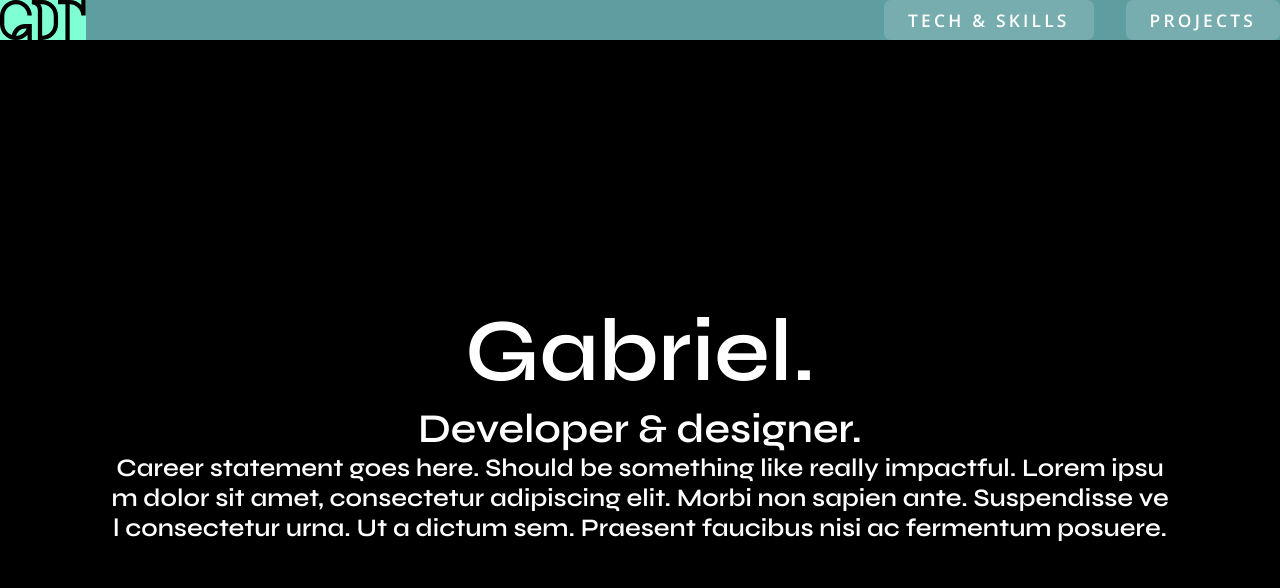
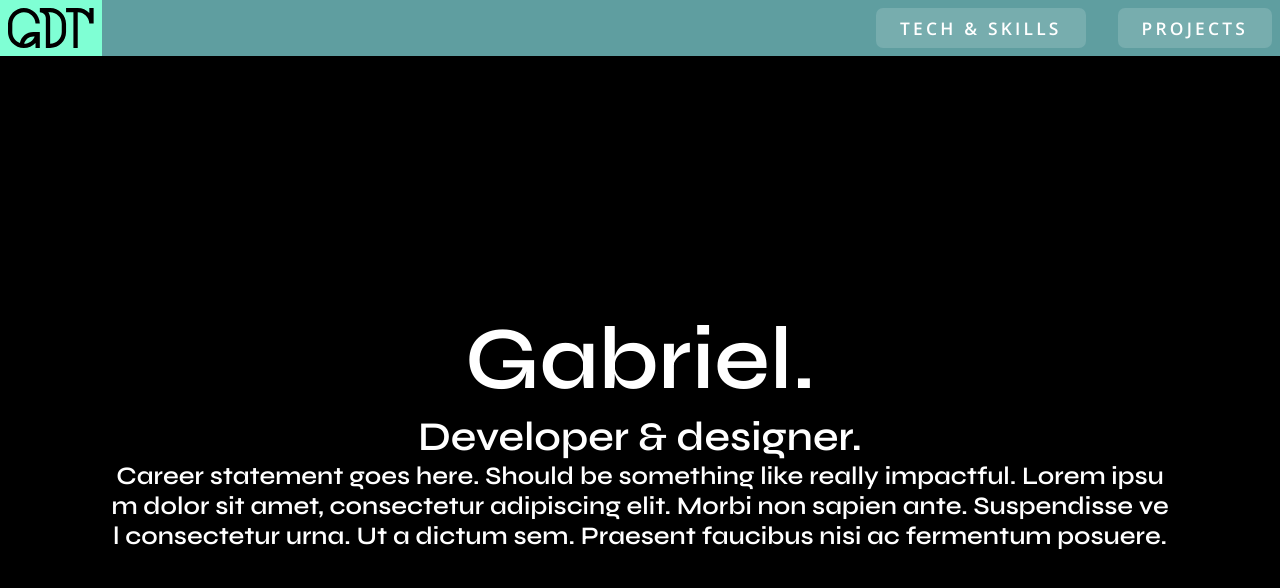
Before and after one commit to Gatinoko/Portfolio, a Next.js app: page / in a window 1280 px wide. Shown: the top 588 px of the page. Built offline with nearby package versions, Linux system fonts and the light colour scheme.

Commit message:
feat(components): Finished navigation refactor task

```diff
--- a/components/navigation/Navigation.tsx
+++ b/components/navigation/Navigation.tsx
@@ -59,7 +59,7 @@ export default function Navigation(props: Props) {
 					<Button
 						className='mobile-hamburguer'
 						prefixIcon={'left-chevron'}
-						size={'extra-small'}
+						size={'small'}
 						onClick={() => setOpen(!open)}
 					/>
 				</div>
--- a/components/navigation/navigation.scss
+++ b/components/navigation/navigation.scss
@@ -4,6 +4,7 @@
 	& {
 		display: flex;
 		flex-direction: column;
+		height: fit-content;
 		position: sticky;
 
 		left: 0;
@@ -14,14 +15,13 @@
 		display: flex;
 		justify-content: space-between;
 		z-index: 2;
-
 		width: 100%;
 		height: fit-content;
 
 		background-color: cadetblue;
 
 		.nav-logo {
-			height: 100%;
+			padding: 8px;
 			width: fit-content;
 			background-color: aquamarine;
 		}
@@ -30,11 +30,14 @@
 			display: flex;
 			gap: get-spacing-value(spacing-32);
 
+			margin: 0;
+			padding: get-spacing-value(spacing-8);
 			align-self: center;
-			height: 100%;
-			padding: 0;
-			margin: 0;
 			list-style-type: none;
+
+			li {
+				height: fit-content;
+			}
 		}
 		@include screen-breakpoint(mobile, tablet) {
 			.section-list {
@@ -49,6 +52,7 @@
 			.mobile-hamburguer {
 				display: flex;
 				align-self: center;
+				margin: 8px;
 			}
 		}
 	}
```
